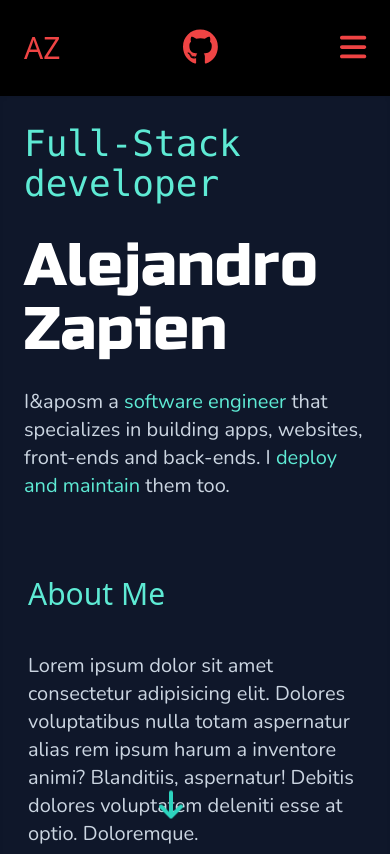
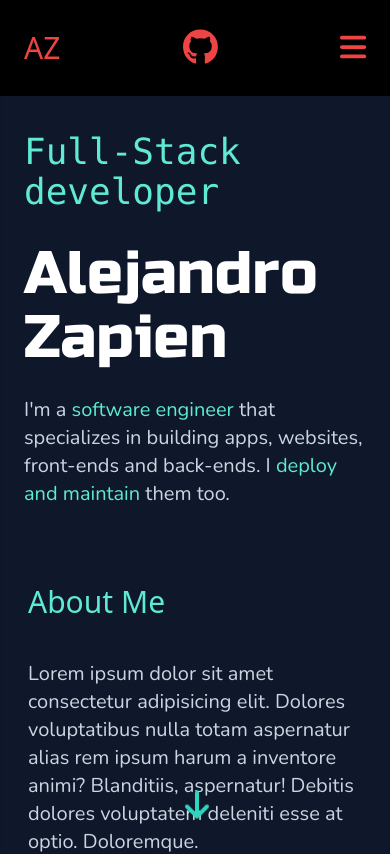
Before and after one commit to alejandrosatxc/Developer-Portfolio, a Next.js app: page / in a window 390 px wide. Shown: the top 854 px of the page. Built offline with nearby package versions, Linux system fonts and the light colour scheme.

Commit message:
New animation, sticky nav and mobile menu

```diff
--- a/components/layout/navbar.tsx
+++ b/components/layout/navbar.tsx
@@ -26,7 +26,7 @@ export default function Navbar() {
     ]
     return (
         <header>
-            <nav className="bg-black h-24 w-full">
+            <nav className="bg-black h-24 fixed z-50 w-full">
                 <div className="flex flex-row justify-between place-items-center w-full h-full px-6">
                     <Link href="/"><h1 className="text-red-500 text-3xl animate-fade-in-down animation-delay-[3900ms] opacity-0">AZ</h1></Link>
                     <ul className="hidden md:flex h-full flex-row justify-between place-items-center">
@@ -45,7 +45,7 @@ export default function Navbar() {
                         <FontAwesomeIcon onClick={() => { setMenuToggle(!menuToggle) }} className="animate-fade-in-down animation-delay-[4500ms] opacity-0 text-red-500 text-3xl" icon={faBars} />
                     </div>
                 </div>
-                <ul className={`${menuToggle ? 'animate-fade-in-down' : 'hidden'} z-50 absolute right-0 top-24 m-4 rounded-md backdrop-blur-md bg-white/30 h-auto w-64`}>
+                <ul className={`${menuToggle ? 'animate-slide-in-left' : 'hidden'} z-50 fixed right-0 top-24 backdrop-blur-md bg-white/30 h-screen w-64`}>
                     {
                         menuItems.map(item => {
                             return (
--- a/pages/index.tsx
+++ b/pages/index.tsx
@@ -56,7 +56,7 @@ const Hero = () => {
 
   return (
     <div className="flex flex-col md:mx-12 mx-5">
-      <section className="flex flex-col justify-center place-items-start md:p-12 p-1 my-6">
+      <section className="flex flex-col justify-center place-items-start md:p-12 p-1 mb-6 mt-32">
         <h2 className={`${active ? 'opacity-100 scale-100' : 'scale-[4] opacity-0'} mb-8 duration-1000 transition delay-2000 text-teal-300 text-4xl text-left font-mono`}>Full-Stack developer</h2>
         {/* <h1 className={`${active ? 'opacity-100 scale-100' : 'opacity-0 scale-[4]'} duration-1000 transition delay-1000 text-red-500 text-6xl my-4 text-center font-russo`}>Alejandro Zapien</h1> */}
         <div className="flex flex-row h-12 mb-4">
@@ -65,9 +65,9 @@ const Hero = () => {
         <div className="flex flex-row h-12">
           {last_name.map((letter, index) => <span key={index} className={`relative text-6xl hover:text-teal-300 text-white hover:text-7xl cursor-default transition-all animate-fade-in-down ${delays[index]} opacity-0 font-russo`}>{letter}</span>)}
         </div>
-        <p className={`${active ? 'opacity-100' : 'opacity-0'} duration-1000 delay-3000 transition-all md:w-1/2 mt-10 w-auto text-slate-300 text-xl text-left font-nunito`}>I&aposm a <span className='text-teal-300'>software engineer</span> that specializes in building apps, websites, front-ends and back-ends. I <span className='text-teal-300'>deploy and maintain</span> them too. </p>
+        <p className={`${active ? 'opacity-100' : 'opacity-0'} duration-1000 delay-3000 transition-all md:w-1/2 mt-10 w-auto text-slate-300 text-xl text-left font-nunito`}>I&apos;m a <span className='text-teal-300'>software engineer</span> that specializes in building apps, websites, front-ends and back-ends. I <span className='text-teal-300'>deploy and maintain</span> them too. </p>
       </section>
-      <div className={`${active ? 'opacity-100' : 'opacity-0'} duration-1000 delay-4000 transition-all animate-bounce text-white text-center w-18 h-8 bottom-4 -ml-9 left-1/2 fixed`}>
+      <div className={`${active ? 'opacity-100' : 'opacity-0'} duration-1000 delay-4000 transition-all animate-bounce text-white text-center w-[20px] h-8 bottom-4 -ml-[10px] left-1/2 fixed`}>
         <FontAwesomeIcon className="text-teal-400" icon={faArrowDown} size={'2x'} />
       </div>
       <section className={`${active ? 'animate-fade-up' : 'opacity-0'} transition-all delay-4000 duration-1000 h-auto my-10 md:my-4 w-full md:p-12 p-2`}>
--- a/tailwind.config.js
+++ b/tailwind.config.js
@@ -51,6 +51,18 @@ module.exports = {
             transform: 'translateY(0)'
           }
         },
+        'slide-in-left': {
+          '0%': {
+            opacity: '0',
+            visibility: 'hidden',
+            transform: 'translateX(200px)'
+          },
+          '100%': {
+            opacity: '1',
+            visibility: 'visible',
+            transform: 'translateX(0)'
+          }
+        },
         'fade-out': {
           '0%': {
             opacity: '1',
@@ -88,6 +100,7 @@ module.exports = {
         'fade-in-down': 'fade-in-down 0.5s ease-out forwards',
         'fade-out': 'fade-out 0.5s ease-out',
         'fadeIn': "fadeIn 2s ease-in forwards",
+        'slide-in-left': 'slide-in-left 0.5s ease-out'
       },
       variants: {
         animation: ["motion-safe"]
```
